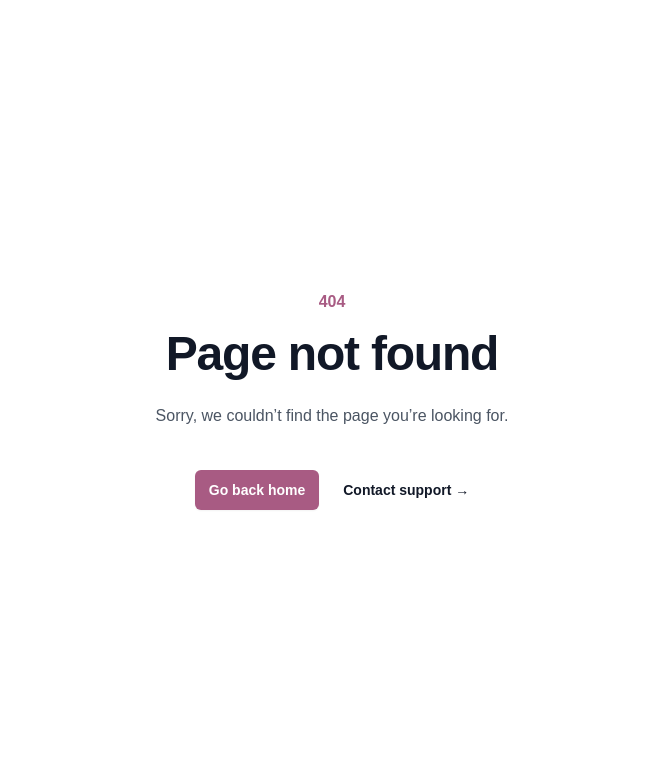
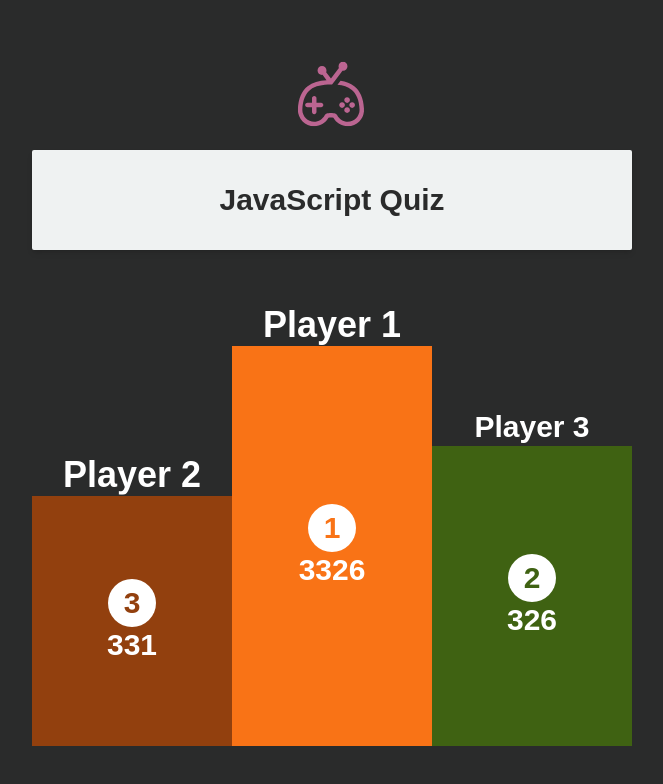
Before and after one commit to martin-alem/fahoot-frontend, a React (Vite) app: page /podium in a window 1280 px wide. Before the commit this address had no page. Shown: the top 784 px of the page, without its empty margins (308-971 px from the left). Built offline with nearby package versions, Linux system fonts and the light colour scheme; a web font is replaced by a local one.

Commit message:
Podium. Implement podium component

```diff
--- a/src/components/app/App.tsx
+++ b/src/components/app/App.tsx
@@ -10,6 +10,7 @@ import ResetPassword from "../../pages/reset_password/ResetPassword";
 import JoinGame from "../../pages/join_game/JoinGame";
 import Lobby from "../../pages/lobby/Lobby";
 import GameRoom from "../../pages/game_room/GameRoom";
+import Podium from "../../pages/podium/Podium";
 
 const App: React.FC = () => {
   return (
@@ -22,6 +23,7 @@ const App: React.FC = () => {
       <Route path="/join" element={<JoinGame />} />
 
       {/* Protected routes */}
+      <Route path="/podium" element={<Podium />} />
       <Route path="/game_room" element={<GameRoom />} />
       <Route path="/lobby" element={<Lobby />} />
       <Route path="dashboard" element={<Dashboard />}>
@@ -29,7 +31,6 @@ const App: React.FC = () => {
         <Route path="report" element={<Report />} />
       </Route>
 
-
       <Route path="*" element={<NotFound />} />
     </Routes>
   );
--- /dev/null
+++ b/src/pages/podium/Podium.tsx
@@ -0,0 +1,44 @@
+import useTitle from "../../hooks/useTitle";
+import Logo from "./../../assets/Fahoot Logo.svg";
+
+const Podium: React.FC = () => {
+  useTitle("Podium");
+  return (
+    <div className="h-screen flex flex-col justify-center bg-secondary-500 overflow-x-auto">
+      <div className="mx-auto max-w-7xl px-4 sm:px-6 lg:px-8">
+        <div className="mx-auto max-w-3xl">
+          <img className="mb-4 mx-auto h-20 w-auto" src={Logo} alt="Fahoot" />
+          <div className="bg-neutral-500 p-8 rounded-sm shadow-md text-center">
+            <h1 className="text-3xl text-secondary-500 font-bold capitalize">javaScript quiz</h1>
+          </div>
+          <div className="mt-14 flex gap-0 items-end justify-center overflow-x-auto">
+            <div className="flex flex-col items-center justify-center">
+              <h1 className="text-white text-3xl md:text-4xl font-bold animate-bounce">Player 2</h1>
+              <div className="w-[200px]  h-[250px] bg-amber-800 flex flex-col items-center justify-center">
+                <h2 className="text-amber-800 text-3xl font-bold w-6 h-6 p-6 flex items-center justify-center bg-white rounded-full">3</h2>
+                <h2 className="text-white text-3xl font-bold">331</h2>
+              </div>
+            </div>
+
+            <div className="flex flex-col items-center justify-center">
+              <h1 className="text-white text-3xl md:text-4xl font-bold animate-bounce">Player 1</h1>
+              <div className="w-[200px] h-[400px] bg-orange-500 flex flex-col items-center justify-center">
+                <h2 className="text-orange-500 text-3xl font-bold d w-6 h-6 p-6 flex items-center justify-center bg-white rounded-full">1</h2>
+                <h2 className="text-white text-3xl font-bold">3326</h2>
+              </div>
+            </div>
+            <div className="flex flex-col items-center justify-center">
+              <h1 className="text-white text-3xl font-bold animate-bounce">Player 3</h1>
+              <div className="w-[200px] h-[300px] bg-lime-800 flex flex-col items-center justify-center">
+                <h2 className="text-lime-800 text-3xl font-bold w-6 h-6 p-6 flex items-center justify-center bg-white rounded-full">2</h2>
+                <h2 className="text-white text-3xl font-bold">326</h2>
+              </div>
+            </div>
+          </div>
+        </div>
+      </div>
+    </div>
+  );
+};
+
+export default Podium;
```
